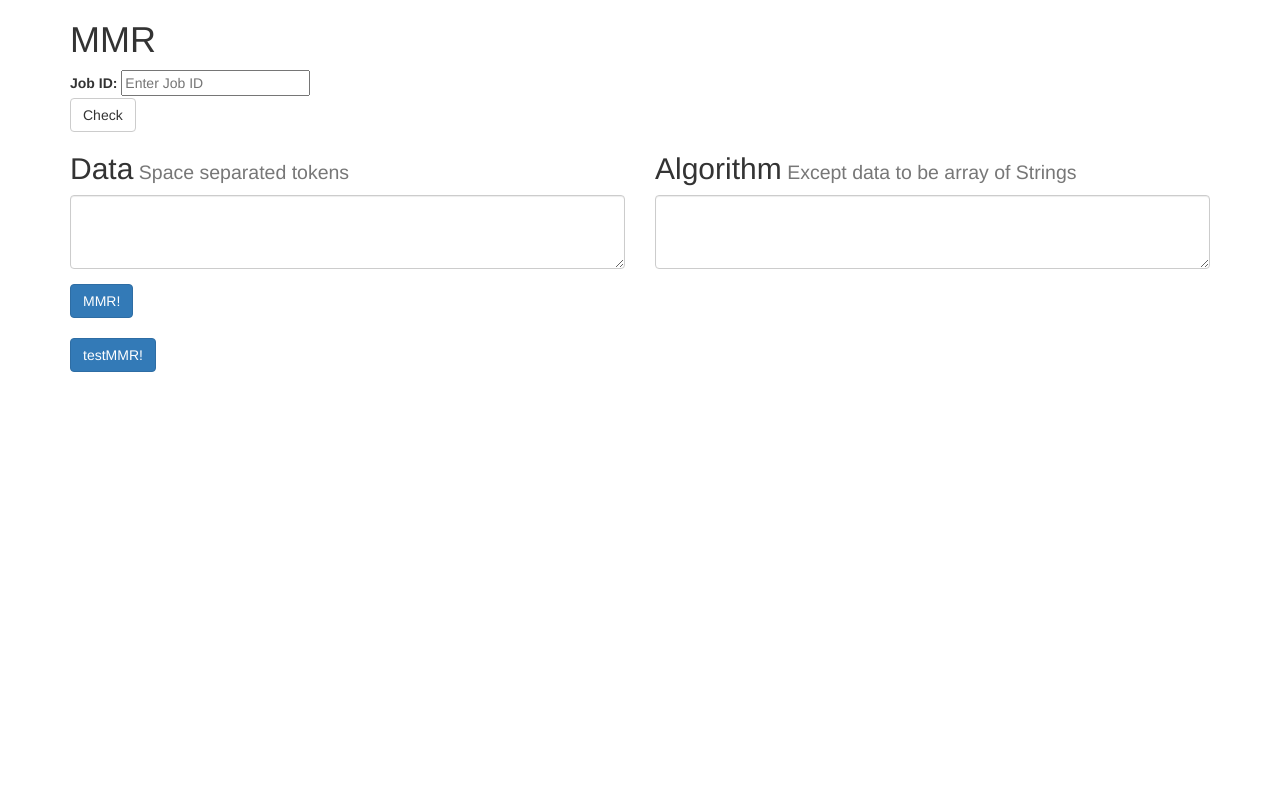
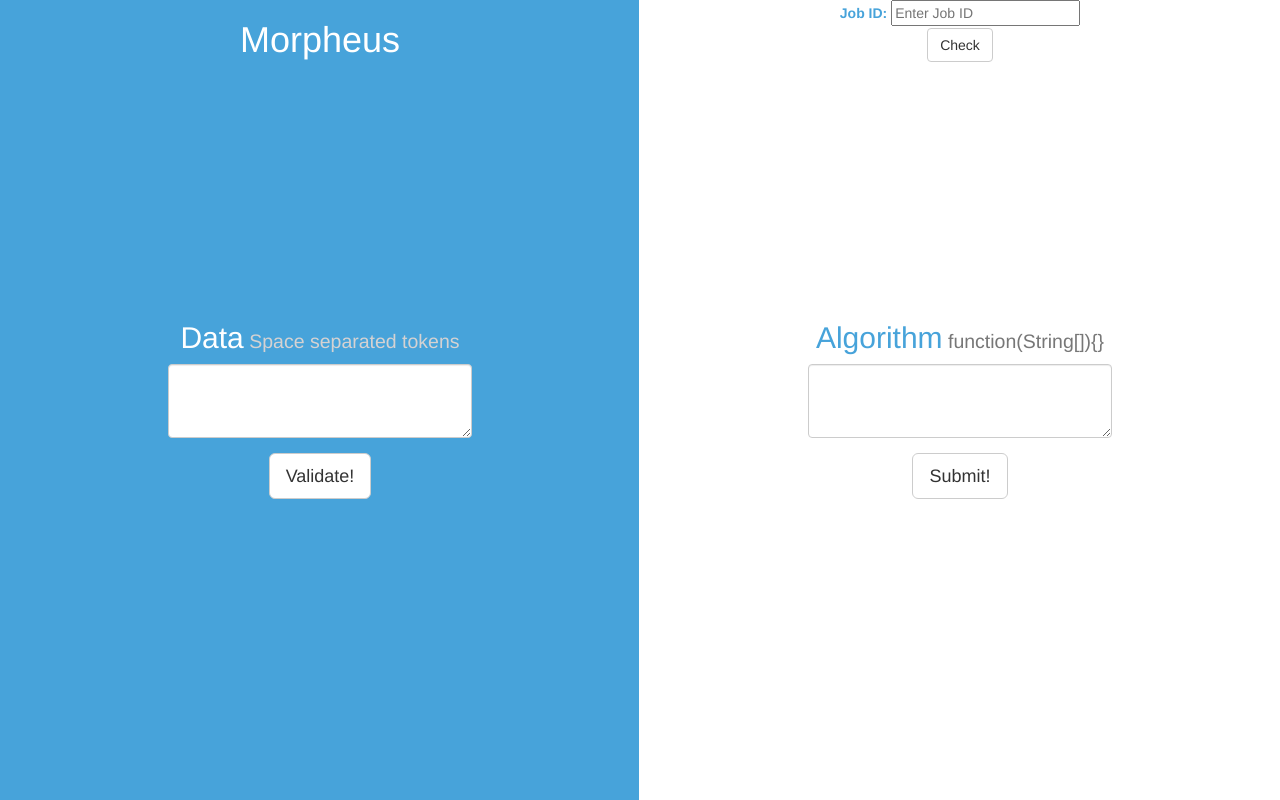
Before and after one commit to eddies5/morpheus-web, a Django app: page / in a window 1280 px wide. Run offline with Django 3.2, Linux system fonts and the light colour scheme; some libraries are stand-ins or nearby versions.

Commit message:
new front-end

```diff
--- a/morpheus/templates/morpheus/index.html
+++ b/morpheus/templates/morpheus/index.html
@@ -1,8 +1,18 @@
 {% load staticfiles %}
 
-<html>
+<!DOCTYPE html>
+<html lang="en" class="no-js">
 	<head>
+		<meta charset="UTF-8" />
+		<meta http-equiv="X-UA-Compatible" content="IE=edge,chrome=1">
+		<meta name="viewport" content="width=device-width, initial-scale=1.0">
 		<title>MMR</title>
+		<meta name="description" content="Blueprint: Split Layout" />
+		<meta name="keywords" content="website template, layout, css3, transition, effect, split, dual, two sides, portfolio" />
+		<meta name="author" content="Codrops" />
+		<link rel="shortcut icon" href="../favicon.ico">
+		<link rel="stylesheet" type="text/css" href="{% static '/static/css/demo.css' %}" />
+		<link rel="stylesheet" type="text/css" href="{% static '/static/css/component.css' %}" />
 		<!-- Latest compiled and minified CSS -->
 		<link rel="stylesheet" href="//netdna.bootstrapcdn.com/bootstrap/3.0.2/css/bootstrap.min.css">
 		<!-- jQuery (necessary for Bootstrap's JavaScript plugins) -->
@@ -12,54 +22,50 @@
 	</head>
 	<body>
 		<div class="container">
+			<div id="splitlayout" class="splitlayout">
+				<div class="intro">
+					<div class="side side-left">
+							<h1>Morpheus</h1>
+						<div class="intro-content">
 
-		<div class="row">
-			<div class="col-md-12">
-				<h1>MMR</h1>
+							<h2>Data<small style="color:#D5D2D2"> Space separated tokens</small></h2>
+							<form role="form">
+							  <div class="form-group">
+							    <textarea id="inData" class="form-control" rows="3"></textarea>
+							  </div>
+							</form>
+
+							<button type="button" class="btn btn-default btn-lg">Validate!</button>
+
+
+						</div>
+						<div class="overlay"></div>
+					</div>
+					<div class="side side-right">
+						<div class="intro-content">
+
+							<h2>Algorithm<small> function(String[]){}</small></h2>
+							<form role="form">
+							  <div class="form-group">
+							    <textarea id="algo" class="form-control" rows="3"></textarea>
+							  </div>
+							</form>
+
+							<button id="submitButton" type="button" class="btn btn-default btn-lg">Submit!</button>
+
+						</div>
+						<div class="overlay"></div>
 						<div>
-
-					  <div >
 						  <label >Job ID: </label>
 						  <input type="text" id="job_id" placeholder="Enter Job ID">
 						  <div id="jobResult"></div>
 						</div>
 						<button type="submit" id="jobCheck" class="btn btn-default">Check</button>
+					</div>
+				</div><!-- /intro -->
 
-				</div>
-			</div>
-		</div>
-
-		<div class="row">
-		  <div class="col-md-6">
-		  	<h2>Data<small> Space separated tokens</small></h2>
-		  	<form role="form">
-		  	  <div class="form-group">
-		  	    <textarea id="inData" class="form-control" rows="3"></textarea>
-		  	  </div>
-		  	</form>
-		  </div>
-		  <div class="col-md-6">
-		  	<h2>Algorithm<small> Except data to be array of Strings</small></h2>
-		  	<form role="form">
-		  	  <div class="form-group">
-		  	    <textarea id="algo" class="form-control" rows="3"></textarea>
-		  	  </div>
-		  	</form>
-		  </div>
-		</div>
-
-		<div class="row">
-			<div class="col-md-12">
-				<button id="submitButton" type="button" class="btn btn-primary">MMR!</button>
-			</div>
-		</div>
-		<br>
-		<div class="row">
-			<div class="col-md-12">
-				<button id="testButton" type="button" class="btn btn-primary">testMMR!</button>
-			</div>
-		</div>
+			</div><!-- /splitlayout -->
+		</div><!-- /container -->
 		<script type="text/javascript" src="{% static '/static/js/actions.js' %}"></script>
-	</div>
 	</body>
 </html>
```
Also changed, not shown: morpheus/views.py (+2 -5 lines). Lines whose indentation alone changed are shown as unchanged.
